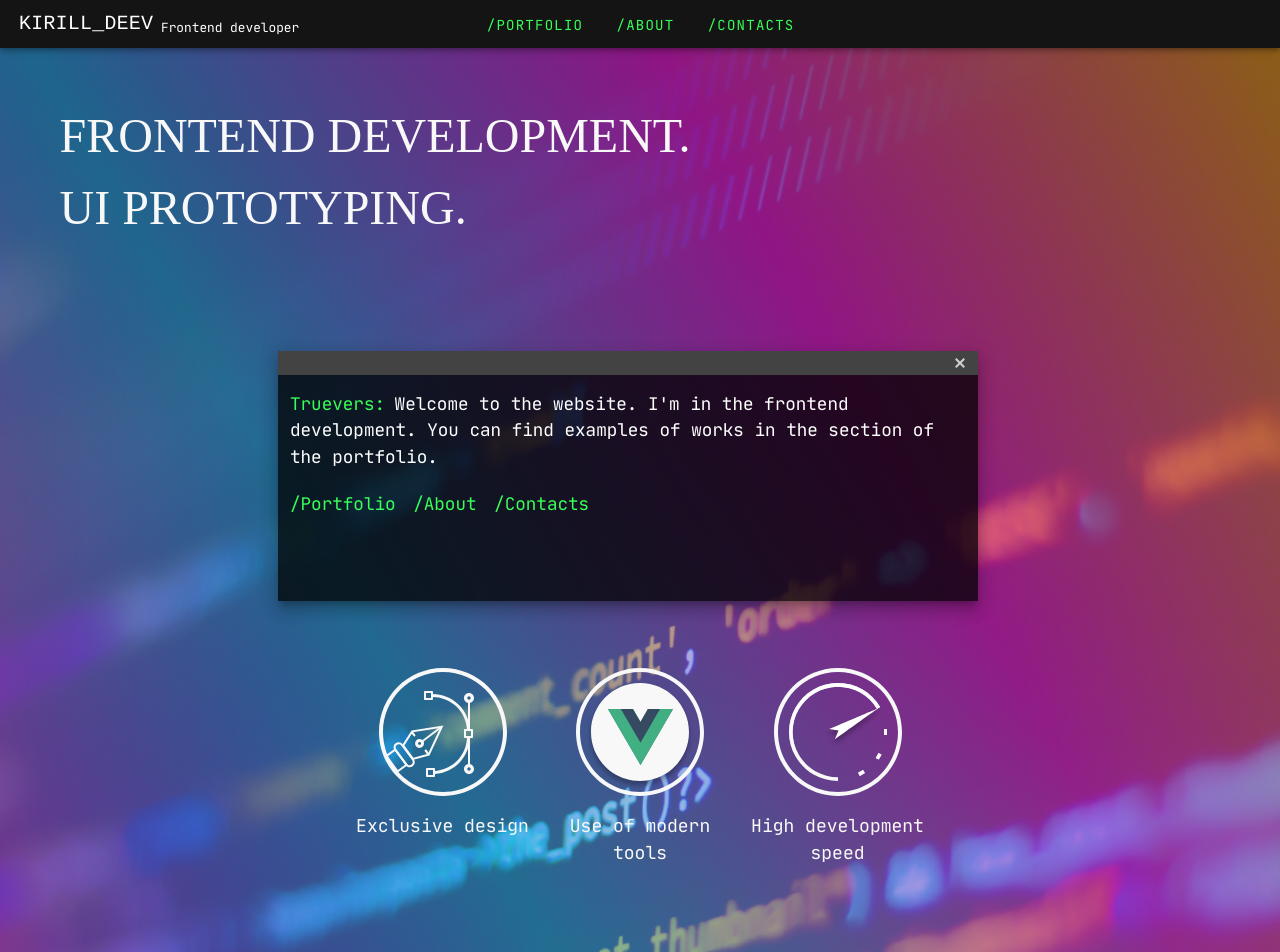
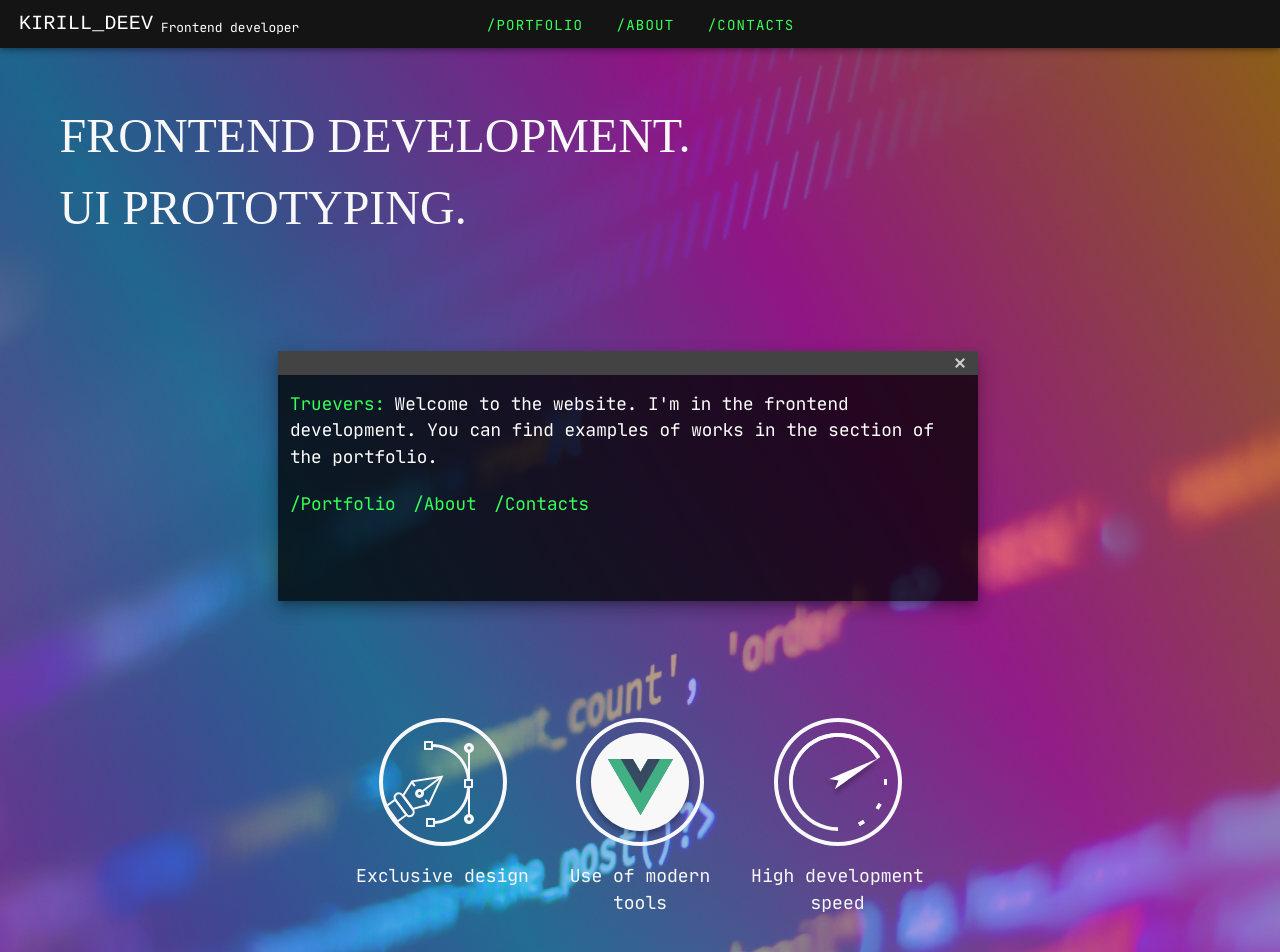
Before and after one commit to deevkv/portfolio, a Vue app: page / in a window 1280 px wide. Shown: the top 952 px of the page. Built offline with nearby package versions, Linux system fonts and the light colour scheme; a web font is replaced by a local one.

Commit message:
Margin-top in info-block

```diff
--- a/src/components/Home.vue
+++ b/src/components/Home.vue
@@ -51,22 +51,6 @@
         </v-col>
       </v-row>
       <v-row cols="12" justify="center" aling="center">
-       <!--  <div class="home__info">
-          <v-col class="home__info-icon" cols="12" sm="12" md="12" lg="12">
-            <v-img
-              src="@/assets/img/home__icon-UI.svg"
-            >
-            </v-img>
-            <v-img
-              src="@/assets/img/home__icon-tools.svg"
-            >
-            </v-img>
-            <v-img
-              src="@/assets/img/home__icon-speed.svg"
-            >
-            </v-img>
-          </v-col>
-        </div> -->
       </v-row>
     </v-container>
     <v-container>
@@ -77,6 +61,7 @@
               md="3"
               sm="3"
               cols="12"
+              class="home__info-block"
             >
               <v-img class="home__icon" src="@/assets/img/home__icon-UI.svg"></v-img>
               <span class="home__icon__title">Exclusive design</span>
@@ -87,6 +72,7 @@
               md="3"
               sm="3"
               cols="12"
+              class="home__info-block"
             >
               <v-img class="home__icon" src="@/assets/img/home__icon-tools.svg"></v-img>
               <span class="home__icon__title-center">Use of modern tools</span>
@@ -97,6 +83,7 @@
               md="3"
               sm="3"
               cols="12"
+              class="home__info-block"
             >
               <v-img class="home__icon" src="@/assets/img/home__icon-speed.svg"></v-img>
               <span class="home__icon__title">High development speed</span>
@@ -258,12 +245,18 @@
   }
 
   .home__info {
+    padding-top: 20px;
     padding-bottom: 200px;
+  }
+
+  .home__info-block {
+    margin-top: 30px;
   }
 
   .home__icon {
     width: 128px;
     margin: 0 auto;
+
   }
 
   .home__icon__title, .home__icon__title-center {
```
